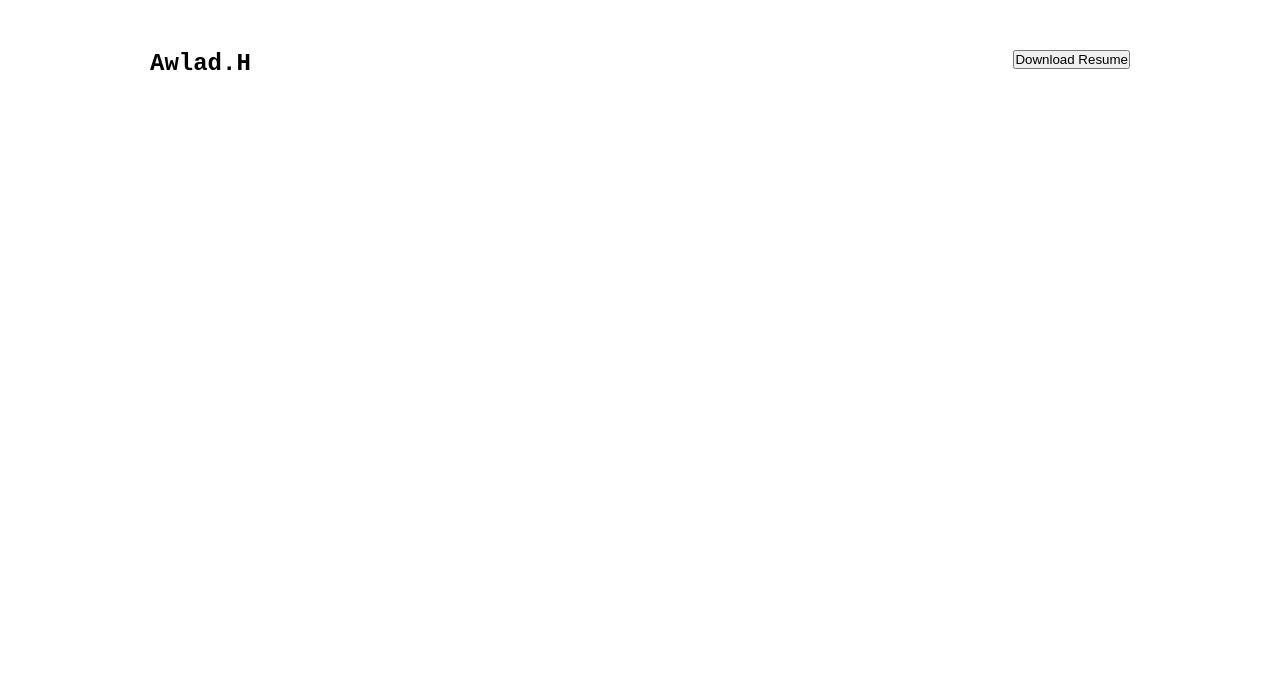
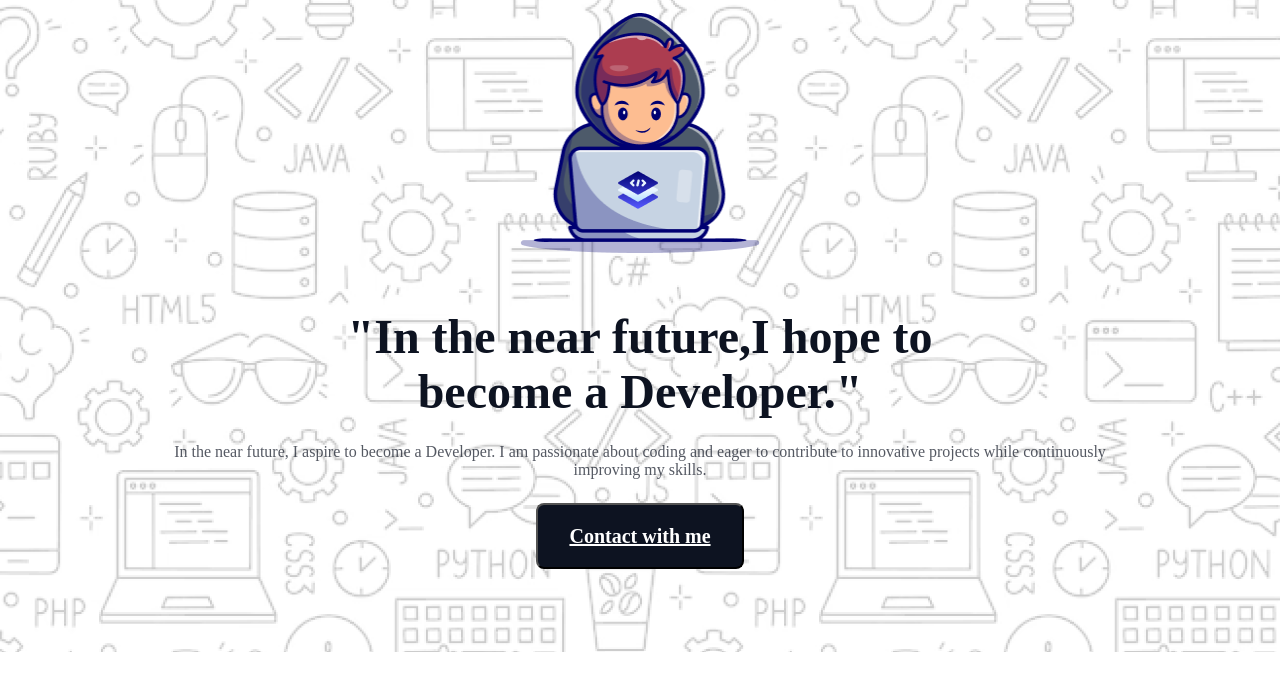
Before and after one commit to SheikhSohelAbbas/Assignment-1, a plain HTML site: page index.html in a window 1280 px wide. Drawn offline with Linux system fonts and the light colour scheme; a web font is replaced by a local one.

Commit message:
added an header section

```diff
--- a/index.html
+++ b/index.html
@@ -8,10 +8,19 @@
 </head>
 <body>
     <header>
-       <nav>
-        <h1>Awlad.H</h1>
-        <span><button>Download Resume</button></span>
-       </nav>
+        <div  class="banner">
+            <img src="assets/Group.png" alt="">
+            <h1>
+                "In the near future,I hope to <br> become a Developer."
+            </h1>
+            <p>
+                In the near future, I aspire to become a Developer. I am passionate about coding and eager to contribute to innovative projects while continuously improving my skills.
+            </p>
+            <button>
+                <a href="footer">Contact with me</a>
+            </button>
+        </div>
+
     </header>
     <main>
 
--- a/styles/style.css
+++ b/styles/style.css
@@ -7,14 +7,62 @@
 }
 body{
     font-family: "Azeret Mono", monospace;
+
 }
-/* header sectio styles */
-/* header{
+/* header section styles */
+header{
+    width: 100%;
+    height: 652px;
+    background-image:url(../assets/Hero-bg.png);
+    background-position: center;
+    background-repeat: no-repeat;
+    background-size: cover;
+    margin-bottom: 74px;
+
+}
+.banner{
+    width: 998px;
+    height: 582px;
+    display: flex;
+    flex-direction: column;
+    justify-content: center;
+    text-align: center;
     margin: 0 auto;
-} */
-nav{
-    display: flex;
-    justify-content: space-between;
-    text-align:center;
-    padding: 50px 150px;
+    /* padding: 13px 110px 22px; */
 }
+.banner img{
+    width: 240.28px;
+    height: 240px;
+    margin: 0 auto;
+    margin-bottom: 32px;
+}
+.banner h1{
+    color: rgb(13, 19, 33);
+    font-family: Azeret Mono;
+    font-size: 48px;
+    font-weight: 800;
+    margin: 24px 0px;
+    margin-bottom: 24px;
+}
+.banner p{
+    color: rgb(13, 19, 33);
+    font-family: Azeret Mono;
+    font-size: 16px;
+    font-weight: 400;
+    opacity: 0.7;
+    margin-bottom: 24px;
+}
+.banner button{
+    width: 208px;
+    height: 66px;
+    border-radius: 8px;
+    background: rgb(13, 19, 33);
+    margin: 0 auto;
+}
+
+.banner a{
+    color: rgb(255, 255, 255);
+    font-family: Azeret Mono;
+    font-size: 20px;
+    font-weight: 600;
+}
```
